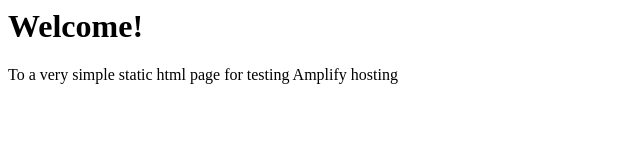
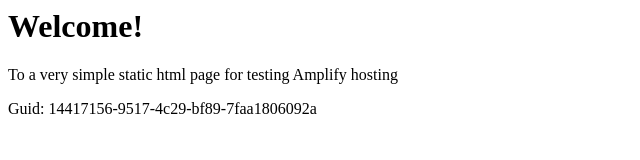
Before and after one commit to amplify-github-test-hkg/Github-PR-Commit-Integration-Test-DoNotTouch-Gith-P5X5MO5I-v1-prod-ap-east-1, a website: page src/index.html in a window 1280 px wide. Shown: the whole page, without its empty margins (0-640 px from the left). Drawn offline with Linux system fonts and the light colour scheme.

Commit message:
commit from integ tests

```diff
--- a/src/index.html
+++ b/src/index.html
@@ -1,3 +1,5 @@
+
+
 <html lang="en">
 
 <head>
@@ -10,6 +12,6 @@
 <body>
     <h1>Welcome!</h1>
     <p>To a very simple static html page for testing Amplify hosting</p>
-</body>
+    <p>Guid: 14417156-9517-4c29-bf89-7faa1806092a</p></body>
 
 </html>
```
